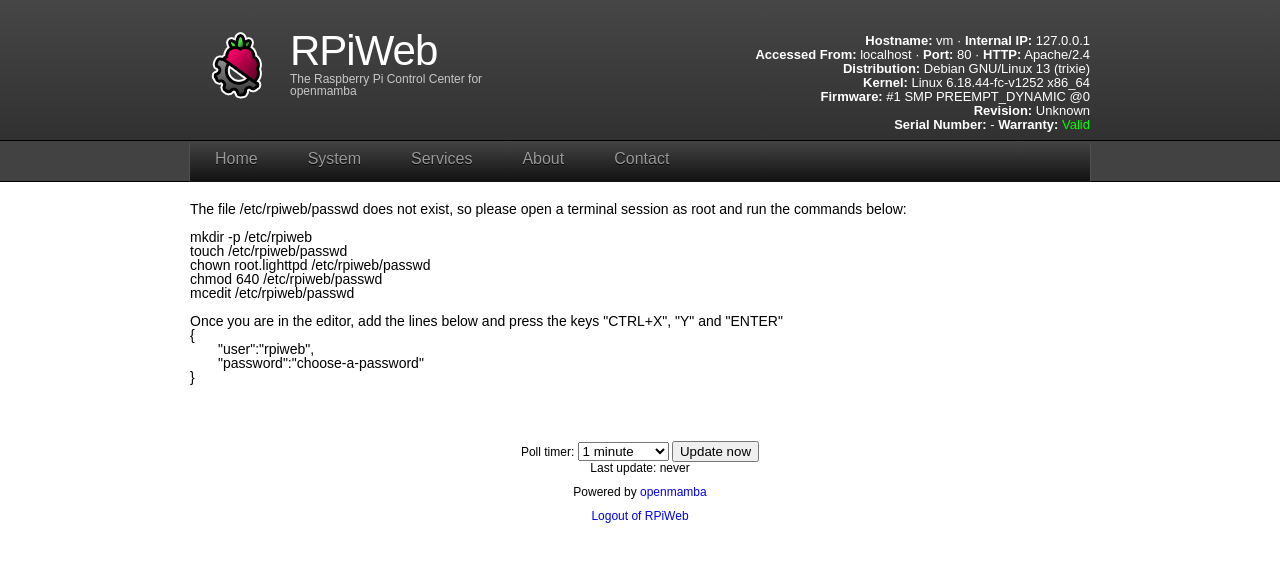
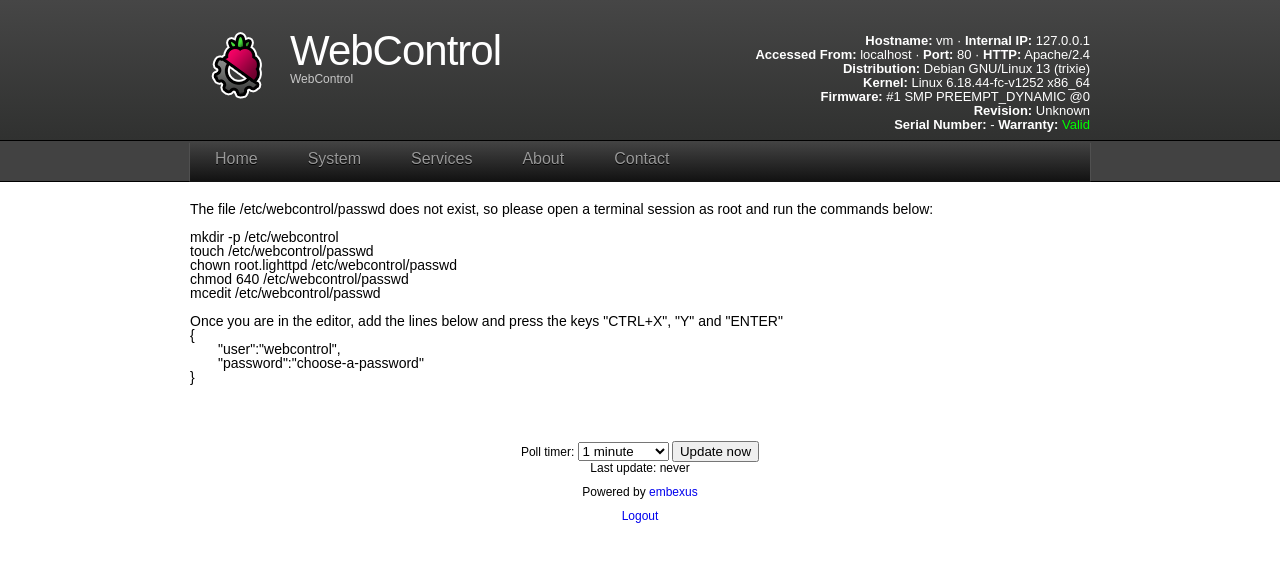
Before and after one commit to embetrix/webcontrol, a PHP site: page /app in a window 1280 px wide. Shown: the top 562 px of the page. Run offline with PHP 8.4, Linux system fonts and the light colour scheme; the visitor is signed in with stand-in values (Sample User, id 1).

Commit message:
remove references to rpi

```diff
--- a/app/_lib/API/PiControl.php
+++ b/app/_lib/API/Control.php
@@ -1,9 +1,9 @@
 <?php
 session_start();
 
-// PiControl API
+// Control API
 
-$handle = file_get_contents("/etc/rpiweb/passwd");
+$handle = file_get_contents("/etc/webcontrol/passwd");
 $db = json_decode($handle);
 $username = $db->{'user'};
 $password = $db->{'password'};
@@ -14,7 +14,7 @@ if($_GET['username'] == $username && $_GET['password'] == $password)
 
     if($_GET['action'] == 'reboot')
     {
-        system('sudo /sbin/reboot');
+        system('/sbin/reboot');
     }
 
     if($_GET['action'] == 'stats')
--- a/app/_lib/classes/_login.php
+++ b/app/_lib/classes/_login.php
@@ -1,6 +1,6 @@
 <?php session_start();
 if(isset($_POST['login'])){
-	$handle = file_get_contents("/etc/rpiweb/passwd");
+	$handle = file_get_contents("/etc/webcontrol/passwd");
 	$db = json_decode($handle);
 	$username = $db->{'user'};
 	$password = $db->{'password'};
--- a/app/_lib/commands/_configurewifi.php
+++ b/app/_lib/commands/_configurewifi.php
@@ -138,7 +138,7 @@ if(isset($_POST['configure_wireless']))
          $_POST["ssid"] != "none_detected" && $_POST['secret'] != "") ||
         ($_POST['encryption'] == 'none' && $_POST["ssid"] != "none_detected"))
     {
-        system('sudo /usr/sbin/config-rpi-wireless' .
+        system('/usr/sbin/config-wireless' .
                ' --force --check-result --interface-alias=wireless' .
                ' --encryption="' . $_POST['encryption'] . '"' .
                ' --ssid="' . $_POST["ssid"] . '"' .
--- a/app/_lib/commands/_updaterpi.php
+++ b/app/_lib/commands/_updater.php
@@ -19,13 +19,13 @@ echo '</pre>';
 if ($retval == 0)
 {
 ?>
-The RPi has been succefully updated!<br/>
+The device has been succefully updated!<br/>
 <?php
 }
 else
 {
 ?>
-<font color='red'>The RPi update failed!</font><br/>
+<font color='red'>Update failed!</font><br/>
 <?php
 }
 ?>
--- a/app/_lib/includes/_footer.php
+++ b/app/_lib/includes/_footer.php
@@ -12,12 +12,12 @@
 			}
 			?>
 			<br/><br/>
-            Powered by <a href="http://www.openmamba.org" target="_blank">openmamba</a>
+            Powered by <a href="http://www.embexus.com" target="_blank">embexus</a>
 
             <?php
 
             if($_Username == ""){}else{
-                    echo '<br/><br/><a href="_lib/classes/_logout.php">Logout of RPiWeb</a><br/><br/>';
+                    echo '<br/><br/><a href="_lib/classes/_logout.php">Logout</a><br/><br/>';
 
             }
             ?>
--- a/app/_lib/includes/_header.php
+++ b/app/_lib/includes/_header.php
@@ -15,7 +15,7 @@ else
 
 <html>
 <head>
-  <title>RPiWeb - The Raspberry Pi Control Center for openmamba</title>
+  <title>WebControl</title>
   <meta http-equiv="Content-Type" content="text/html; charset=UTF-8" />
   <link rel="stylesheet" href="_lib/styles/style.css" type="text/css" media="screen" charset="utf-8">
   <link rel="stylesheet" href="_lib/styles/menu.css" type="text/css" media="screen" charset="utf-8">
@@ -25,8 +25,8 @@ else
   <div id="topContainer">
     <div class="topWrapper">
       <div style="float: left;">
-        <h1><img src="_lib/images/smallLogo.png" style="float: left; margin-top: -15px;"> RPiWeb</h1>
-        <h2>The Raspberry Pi Control Center for openmamba</h2>
+        <h1><img src="_lib/images/smallLogo.png" style="float: left; margin-top: -15px;"> WebControl</h1>
+        <h2>WebControl</h2>
       </div>
 <?php
 if( $_Username == "")
@@ -133,7 +133,7 @@ else
         <li>
           <a href="#">System</a>
           <ul>
-            <li><a href="_lib/commands/_updaterpi.php">Install updates</a></li>
+            <li><a href="_lib/commands/_updater.php">Install updates</a></li>
             <li>
 <?php
     if (file_exists ("/etc/sysconfig/network-scripts/ifcfg-wireless"))
--- a/app/index.php
+++ b/app/index.php
@@ -1,6 +1,6 @@
 <?php
 
-$passwdfile = '/etc/rpiweb/passwd';
+$passwdfile = '/etc/webcontrol/passwd';
 
 if (file_exists($passwdfile))
 {
@@ -20,7 +20,7 @@ if (file_exists($passwdfile))
        <div class="firstBlockWrapper">
          <div style="padding-top: 40px;">
            <center>
-Please login to RPiWeb<br/><br/>
+Please login<br/><br/>
             <form name="login" method="post" action="index.php">
                <input type="text" name="username" class="loginForm" placeholder="Username" autofocus />
                <input type="password" name="password" class="loginForm" placeholder="Password" /><br/>
@@ -48,17 +48,17 @@ else
         <div id="firstBlockContainer">
           <div class="firstBlockWrapper">
             <div style="padding-top: 20px;">
-The file /etc/rpiweb/passwd does not exist, so please open a terminal session as root and run the commands below:<br/>
+The file /etc/webcontrol/passwd does not exist, so please open a terminal session as root and run the commands below:<br/>
 <br/>
-mkdir -p /etc/rpiweb<br/>
-touch /etc/rpiweb/passwd<br/>
-chown root.lighttpd /etc/rpiweb/passwd<br/>
-chmod 640 /etc/rpiweb/passwd<br/>
-mcedit /etc/rpiweb/passwd<br/>
+mkdir -p /etc/webcontrol<br/>
+touch /etc/webcontrol/passwd<br/>
+chown root.lighttpd /etc/webcontrol/passwd<br/>
+chmod 640 /etc/webcontrol/passwd<br/>
+mcedit /etc/webcontrol/passwd<br/>
 <br/>
 Once you are in the editor, add the lines below and press the keys "CTRL+X", "Y" and "ENTER"<br/>
 {<br/>
-<p style="text-indent: 2em;">"user":"rpiweb",<br/></p>
+<p style="text-indent: 2em;">"user":"webcontrol",<br/></p>
 <p style="text-indent: 2em;">"password":"choose-a-password"<br/></p>
 }<br/>
             </div>
```
Also changed, not shown: app/mobile/index.html (+4 -4 lines), README.md, 3 other files.
